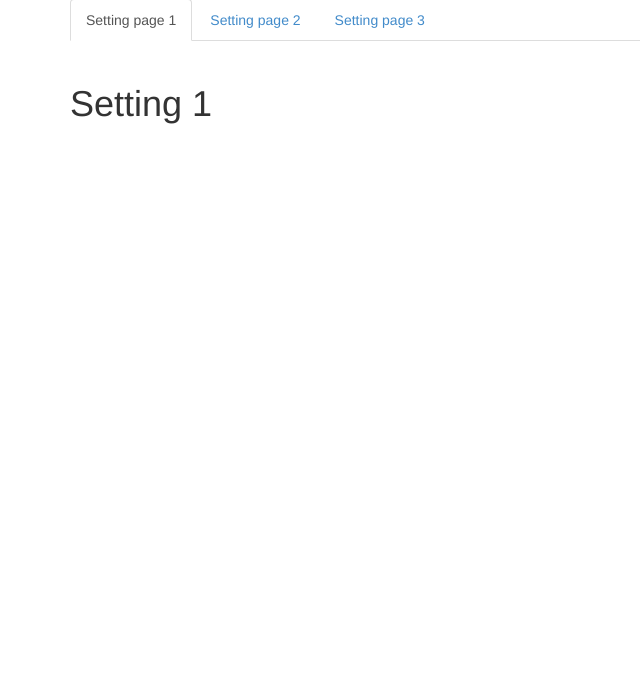
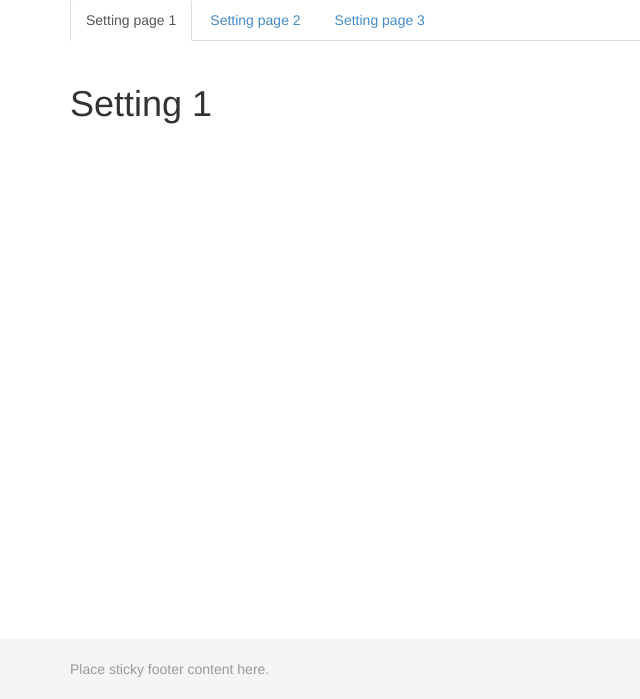
Before and after one commit to Keesaco/KeesaFlo, a Django app: template app/appengine/templates/settings.html in a window 1280 px wide. Shown: the part 101-800 px from the top of the page, without its empty margins (0-640 px from the left). Run offline with Django 3.2, Linux system fonts and the light colour scheme; the template is opened without the code that fills it, so the values that code supplies are empty; some libraries are stand-ins or nearby versions.

Commit message:
Added sticky footer
Stopped it appearing on the index and the app pages

```diff
--- /dev/null
+++ b/app/appengine/static/css/stickyfooter.css
@@ -0,0 +1,26 @@
+html,
+body {
+  height: 100%;
+  /* The html and body elements cannot have any padding or margin. */
+}
+
+/* Wrapper for page content to push down footer */
+#wrap {
+  min-height: 100%;
+  height: auto;
+  height: 100%;
+  /* Negative indent footer by its height */
+  margin: 0 auto -60px;
+  /* Pad bottom by footer height */
+  padding: 0 0 60px;
+}
+
+/* Set the fixed height of the footer here */
+#footer {
+  height: 60px;
+  background-color: #f5f5f5;
+}
+
+.container .text-muted {
+    margin: 20px 0;
+}
--- a/app/appengine/templates/app.html
+++ b/app/appengine/templates/app.html
@@ -72,3 +72,4 @@
 
 
 {% endblock content %}
+{% block footer %}<!-- no need of a top padding here -->{% endblock footer %}
--- a/app/appengine/templates/baselayout.html
+++ b/app/appengine/templates/baselayout.html
@@ -18,6 +18,7 @@
     <!-- Le styles -->
     {% load staticfiles %}
     <link href="{% static "css/bootstrap.css" %}" rel="stylesheet">
+    <link href="{% static "css/stickyfooter.css" %}" rel="stylesheet">
     <link rel="shortcut icon" href="{% static "images/favicon.ico" %}">
     {% block cssimport %}{% endblock cssimport %}
 
@@ -57,7 +58,16 @@
     </nav>
     {% endblock navbar %}
 
+    <div id="wrap"> <!-- for sticky footer -->
     {% block content %}{% endblock content %}
+    </div>
+    {% block footer %}
+    <div id="footer">
+      <div class="container">
+        <p class="text-muted">Place sticky footer content here.</p>
+      </div>
+    </div>
+    {% endblock footer %}
 
     {% block javascriptimport %}
     <!-- Le javascript
--- a/app/appengine/templates/index.html
+++ b/app/appengine/templates/index.html
@@ -20,3 +20,4 @@
         </div>
     </div> <!-- /container -->
 {% endblock content %}
+{% block footer %}<!-- no need of a top padding here -->{% endblock footer %}
```
